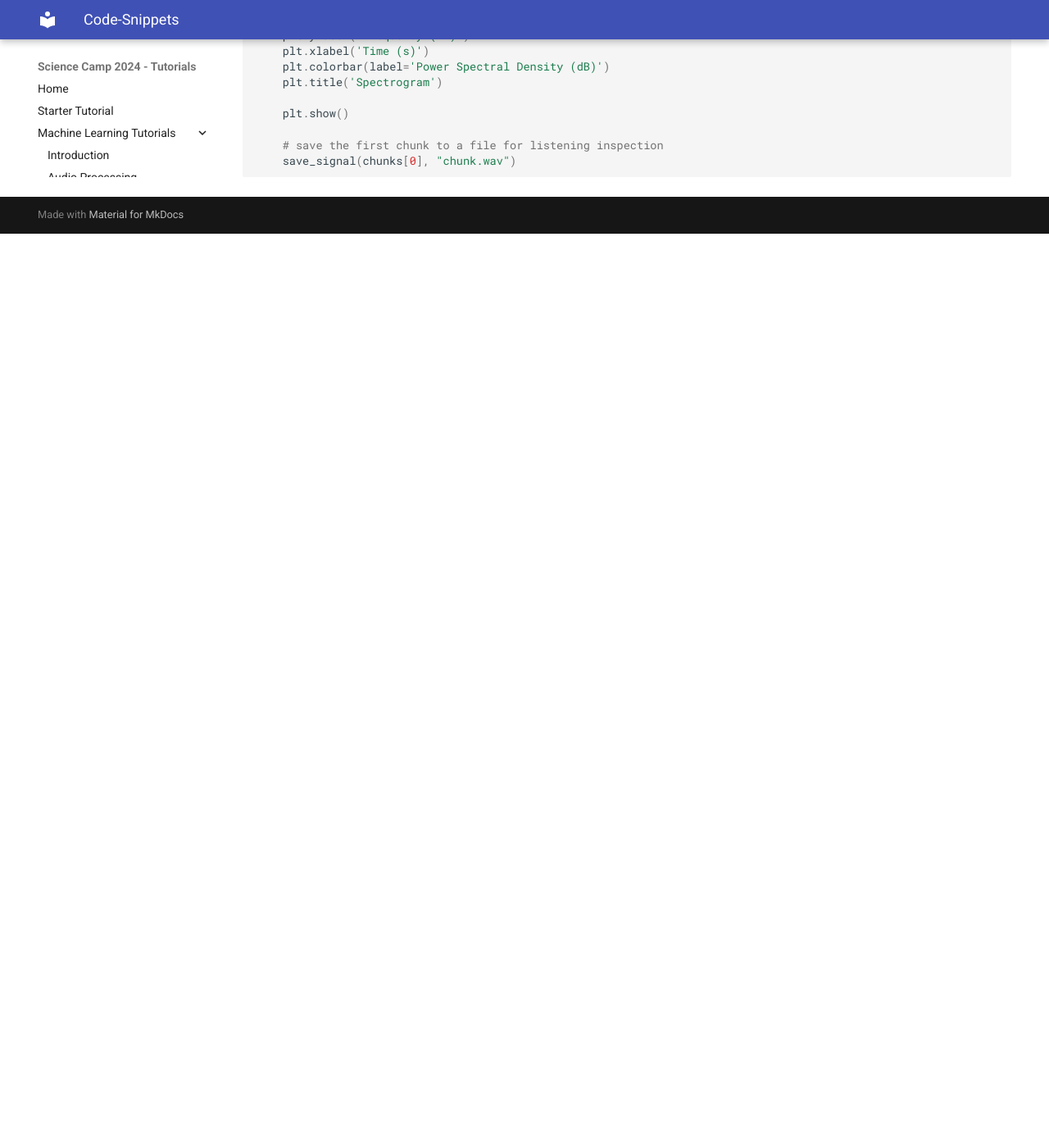
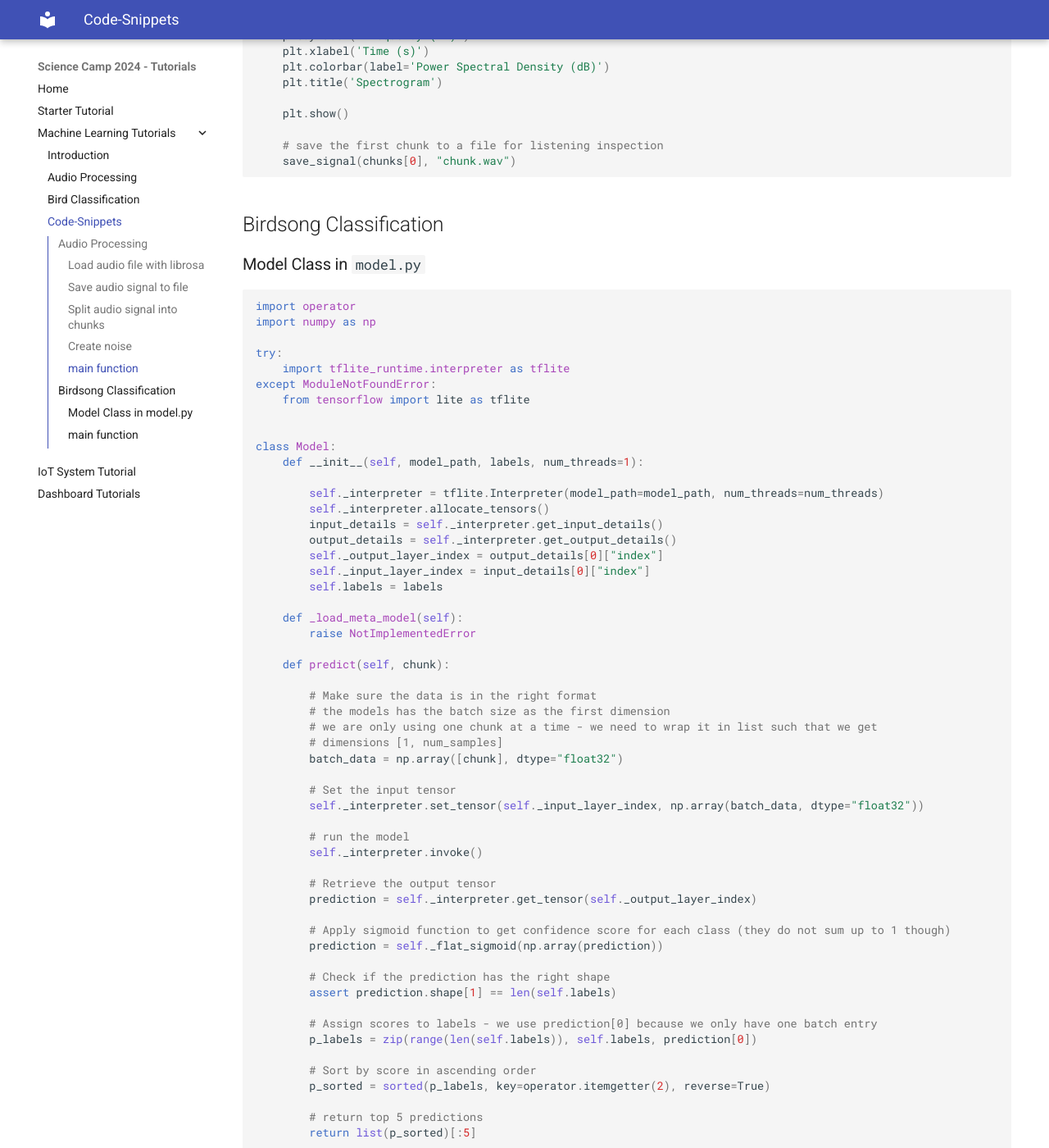
Before and after one commit to Science-Camp-TUI/tutorials, an MkDocs documentation site: the page built from docs/machine-learning/code-snippets.md, in a window 1280 px wide and 1400 px high, scrolled down 2626 px. Shown: the whole window at 82% size. Built offline with MkDocs 1.6.1 and Material for MkDocs 9.7.7, drawn with Linux system fonts in a browser that asks for light colours; before the commit the page ends 2911 px from its top, so only the background shows below that; some of the changed text lies outside the part shown.

Commit message:
update code snippets

````diff
--- a/docs/machine-learning/code-snippets.md
+++ b/docs/machine-learning/code-snippets.md
@@ -136,3 +136,100 @@ def main():
     # save the first chunk to a file for listening inspection
     save_signal(chunks[0], "chunk.wav")
 ```
+
+## Birdsong Classification
+
+
+### Model Class in `model.py`
+
+```python
+import operator
+import numpy as np
+
+try:
+    import tflite_runtime.interpreter as tflite
+except ModuleNotFoundError:
+    from tensorflow import lite as tflite
+
+
+class Model:
+    def __init__(self, model_path, labels, num_threads=1):
+
+        self._interpreter = tflite.Interpreter(model_path=model_path, num_threads=num_threads)
+        self._interpreter.allocate_tensors()
+        input_details = self._interpreter.get_input_details()
+        output_details = self._interpreter.get_output_details()
+        self._output_layer_index = output_details[0]["index"]
+        self._input_layer_index = input_details[0]["index"]
+        self.labels = labels
+
+    def _load_meta_model(self):
+        raise NotImplementedError
+
+    def predict(self, chunk):
+
+        # Make sure the data is in the right format
+        # the models has the batch size as the first dimension
+        # we are only using one chunk at a time - we need to wrap it in list such that we get
+        # dimensions [1, num_samples]
+        batch_data = np.array([chunk], dtype="float32")
+
+        # Set the input tensor
+        self._interpreter.set_tensor(self._input_layer_index, np.array(batch_data, dtype="float32"))
+
+        # run the model
+        self._interpreter.invoke()
+
+        # Retrieve the output tensor
+        prediction = self._interpreter.get_tensor(self._output_layer_index)
+
+        # Apply sigmoid function to get confidence score for each class (they do not sum up to 1 though)
+        prediction = self._flat_sigmoid(np.array(prediction))
+
+        # Check if the prediction has the right shape
+        assert prediction.shape[1] == len(self.labels)
+
+        # Assign scores to labels - we use prediction[0] because we only have one batch entry
+        p_labels = zip(range(len(self.labels)), self.labels, prediction[0])
+
+        # Sort by score in ascending order
+        p_sorted = sorted(p_labels, key=operator.itemgetter(2), reverse=True)
+
+        # return top 5 predictions
+        return list(p_sorted)[:5]
+
+    @staticmethod
+    def _flat_sigmoid(x, sensitivity=-1.0):
+        return 1 / (1.0 + np.exp(sensitivity * np.clip(x, -15, 15)))
+
+```
+
+### main function
+
+```python
+
+SCRIPT_DIR = Path(__file__).resolve().parent
+TEST_FILE_PATH = SCRIPT_DIR / ".." / "testdata" / "test_1min.wav"
+MODEL_FILE_PATH = SCRIPT_DIR / "models" / "BirdNET_GLOBAL_6K_V2.4_Model_FP32.tflite"
+LABELS_FILE_PATH = SCRIPT_DIR / "models" / "BirdNET_GLOBAL_6K_V2.4_Labels.txt"
+
+
+def main():
+    # load the sample chunks from file
+    sig, rate = open_audio_file(str(TEST_FILE_PATH))
+    chunks = split_signal(sig, rate, 3.0, 0.0, 1.0)
+
+    # load the labels
+    with open(LABELS_FILE_PATH, "r") as f:
+        labels = f.read().splitlines()
+
+    # load the model
+    model = Model(str(MODEL_FILE_PATH), labels)
+
+    # predict the chunks
+    prediction = model.predict(chunks[0])
+
+    # print the predictions
+    for label_idx, label, score in prediction[:5]:
+        print(f"{label_idx:04d} {label}: {score}")
+```
````
